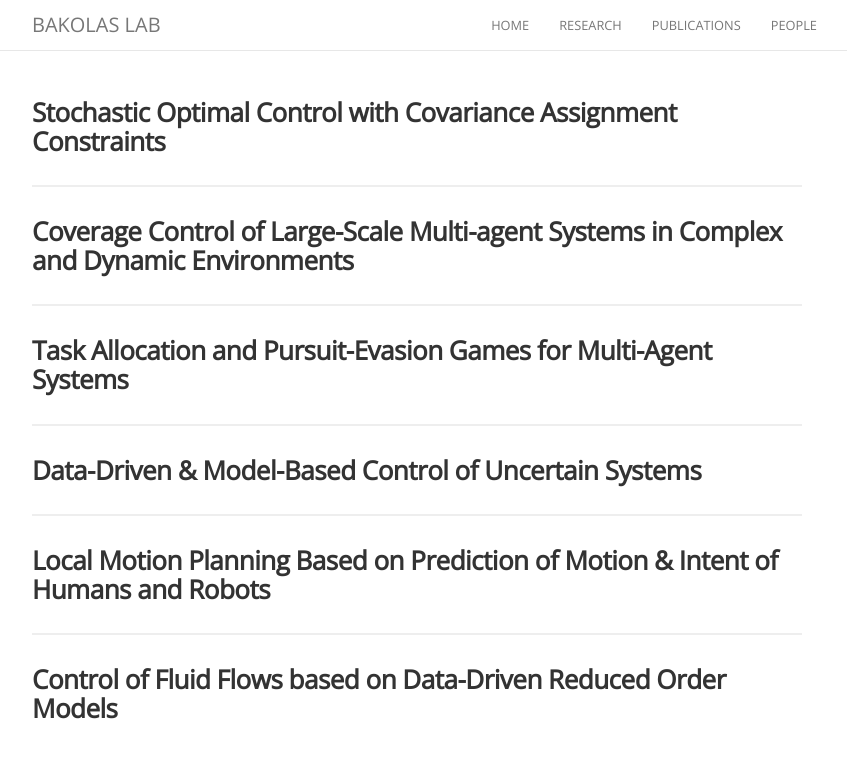
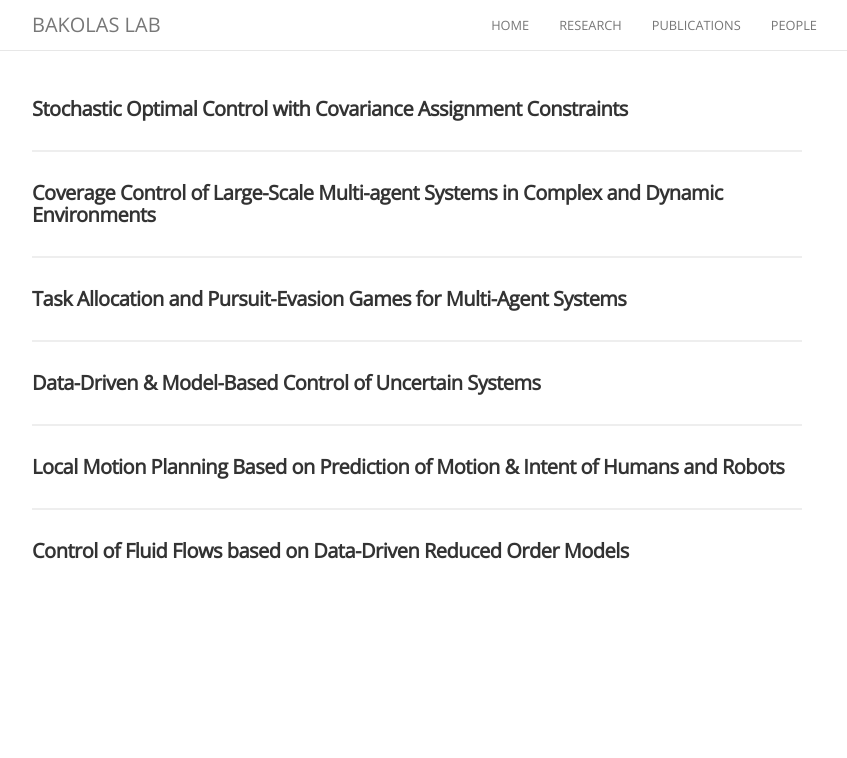
Before and after one commit to bakolaslab/bakolaslab.github.io, a Jekyll site: the page built from about.md, in a window 1280 px wide. Shown: the top 758 px of the page, without its empty margins (223-1070 px from the left). Built offline with Jekyll 4.4.1, drawn with Linux system fonts in a browser that asks for light colours; nearby versions of some CDN libraries; comment, search, counter and statistics services are not loaded.

Commit message:
Update about.md

```diff
--- a/about.md
+++ b/about.md
@@ -3,24 +3,24 @@ title: Research
 permalink: /research/
 ---
 
-### Stochastic Optimal Control with Covariance Assignment Constraints
+#### Stochastic Optimal Control with Covariance Assignment Constraints
 
 <hr>
 
-### Coverage Control of Large-Scale Multi-agent Systems in Complex and Dynamic Environments
+#### Coverage Control of Large-Scale Multi-agent Systems in Complex and Dynamic Environments
 
 <hr>
 
-### Task Allocation and Pursuit-Evasion Games for Multi-Agent Systems
+#### Task Allocation and Pursuit-Evasion Games for Multi-Agent Systems
 
 <hr>
 
-### Data-Driven & Model-Based Control of Uncertain Systems
+#### Data-Driven & Model-Based Control of Uncertain Systems
 
 <hr>
 
-### Local Motion Planning Based on Prediction of Motion & Intent of Humans and Robots
+#### Local Motion Planning Based on Prediction of Motion & Intent of Humans and Robots
 
 <hr>
 
-### Control of Fluid Flows based on Data-Driven Reduced Order Models
+#### Control of Fluid Flows based on Data-Driven Reduced Order Models
```
